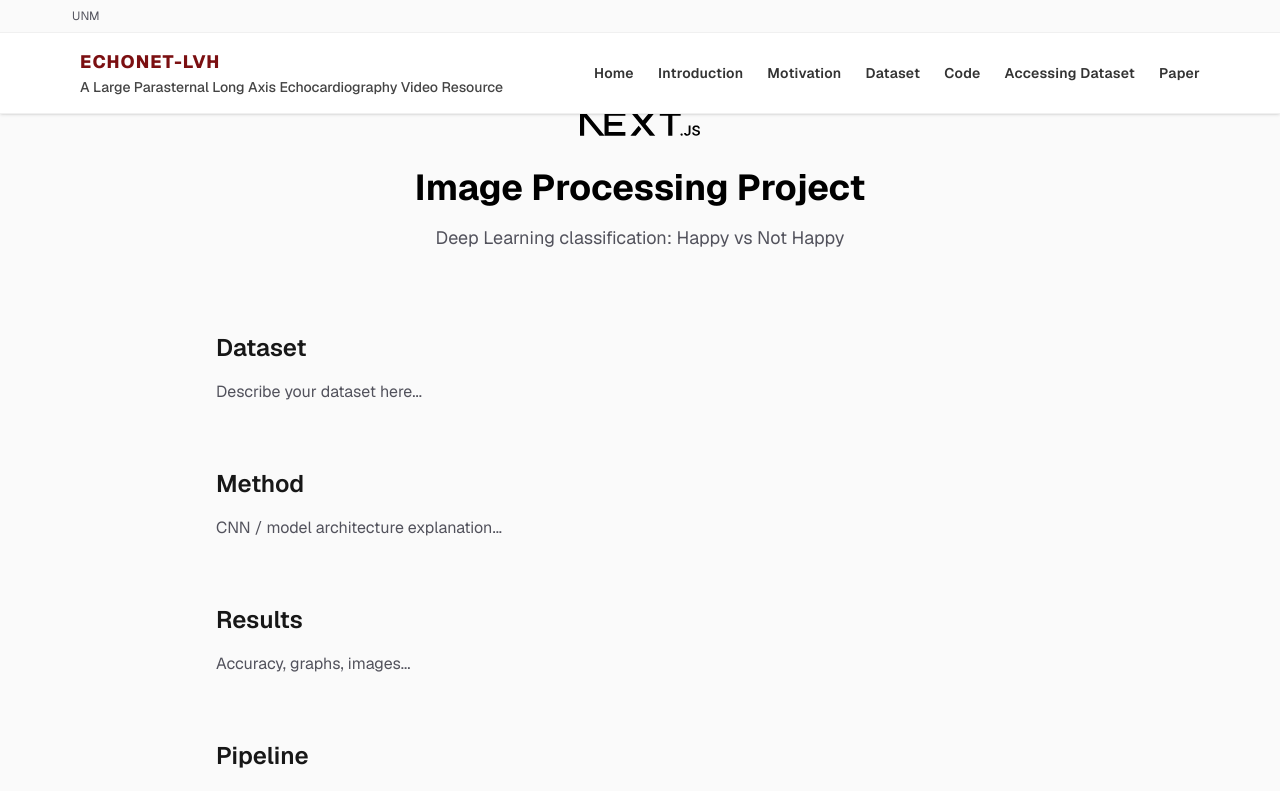
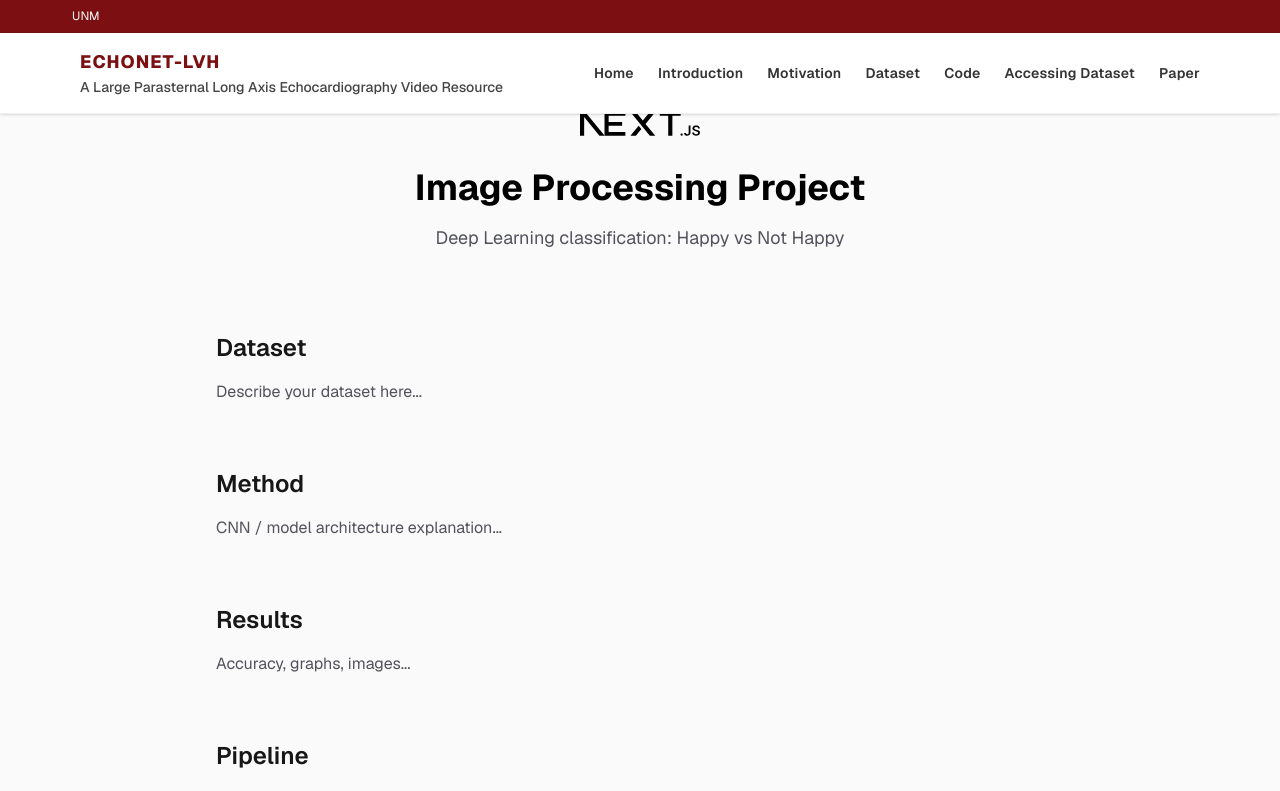
Before and after one commit to pepealania/image-processing-project-tutorial-deep-learning-happy-not-happy-classification, a Next.js app: page /image-processing-project-tutorial-deep-learning-happy-not-happy-classification/ in a window 1280 px wide. Shown: the top 791 px of the page. Built offline with nearby package versions, Linux system fonts and the light colour scheme.

Commit message:
top unm background

```diff
--- a/src/app/globals.css
+++ b/src/app/globals.css
@@ -78,8 +78,13 @@ body {
 
 /* top strip */
 .lvh-top {
-  border-bottom: 1px solid rgba(0,0,0,0.04);
-  background: rgba(250,250,250,0.9);
+  border-bottom: 1px solid rgba(0,0,0,0.08);
+  background: var(--unm-maroon);
+  color: white;
+}
+
+.lvh-top a {
+  color: white;
 }
 
 .lvh-title {
```
